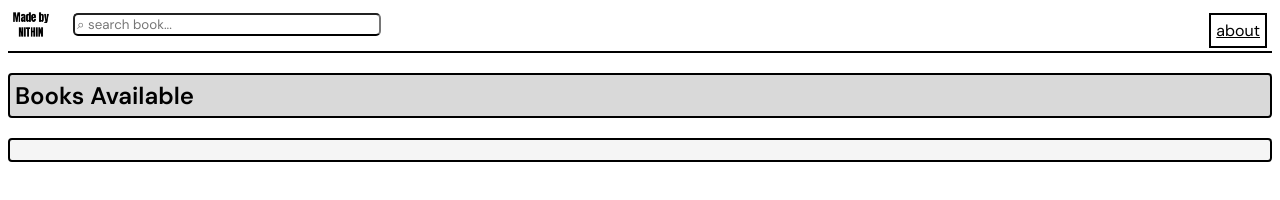
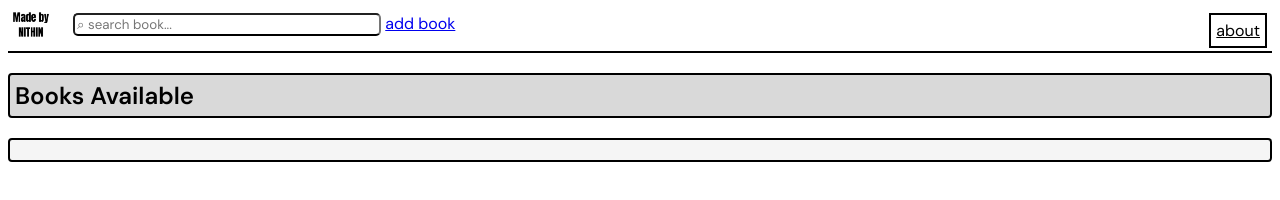
Before and after one commit to nithin-cherry/library_management_System, a website: page dashboard.html in a window 1280 px wide. Drawn offline with Linux system fonts and the light colour scheme; no server answers.

Commit message:
dash board , add book feature

```diff
--- a/dashboard.html
+++ b/dashboard.html
@@ -15,6 +15,8 @@
     <div class="search-box">
         <img class="made" src="ntihin.png">
         <input id="book" class="search-bar" type="text" placeholder="⌕ search book...">
+        <a href="add.html" class ="add" >add book</a>
+
         <a href="about.html" class="about">about</a>
     </div>
 
```
